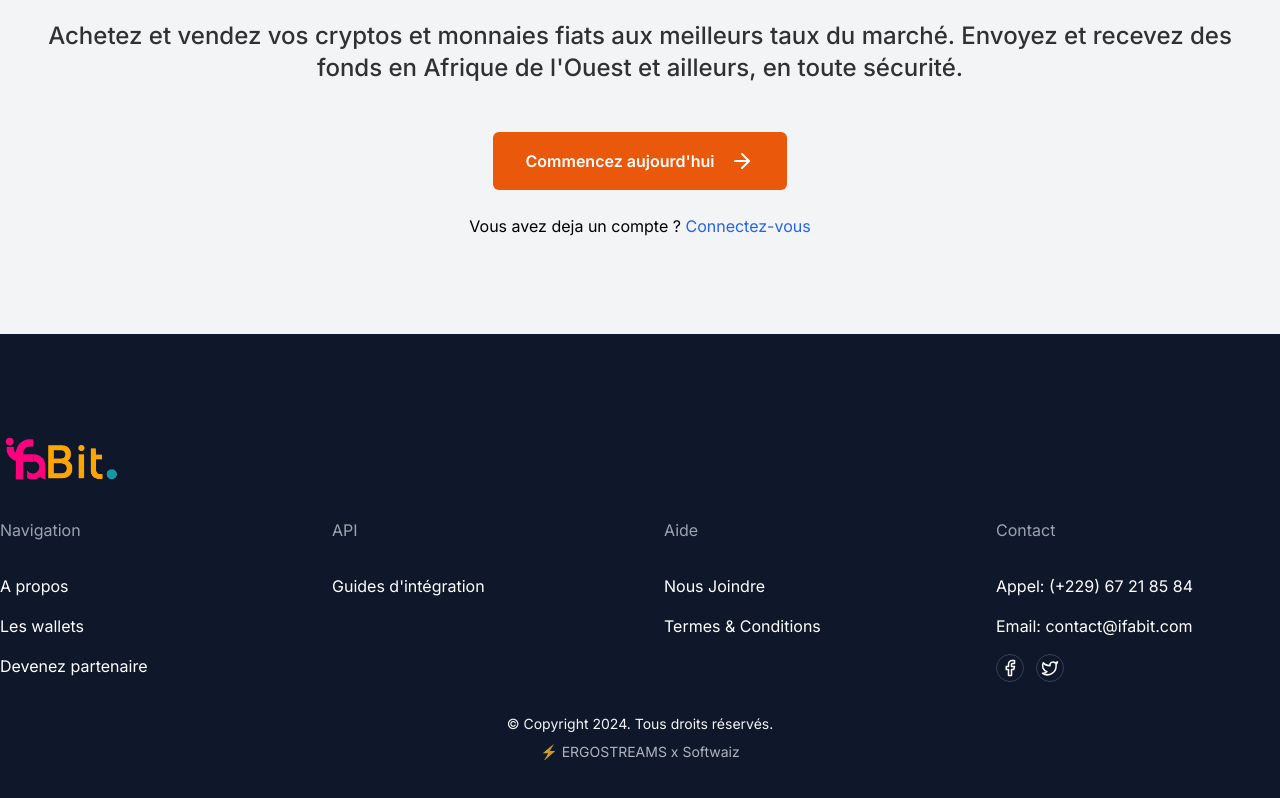
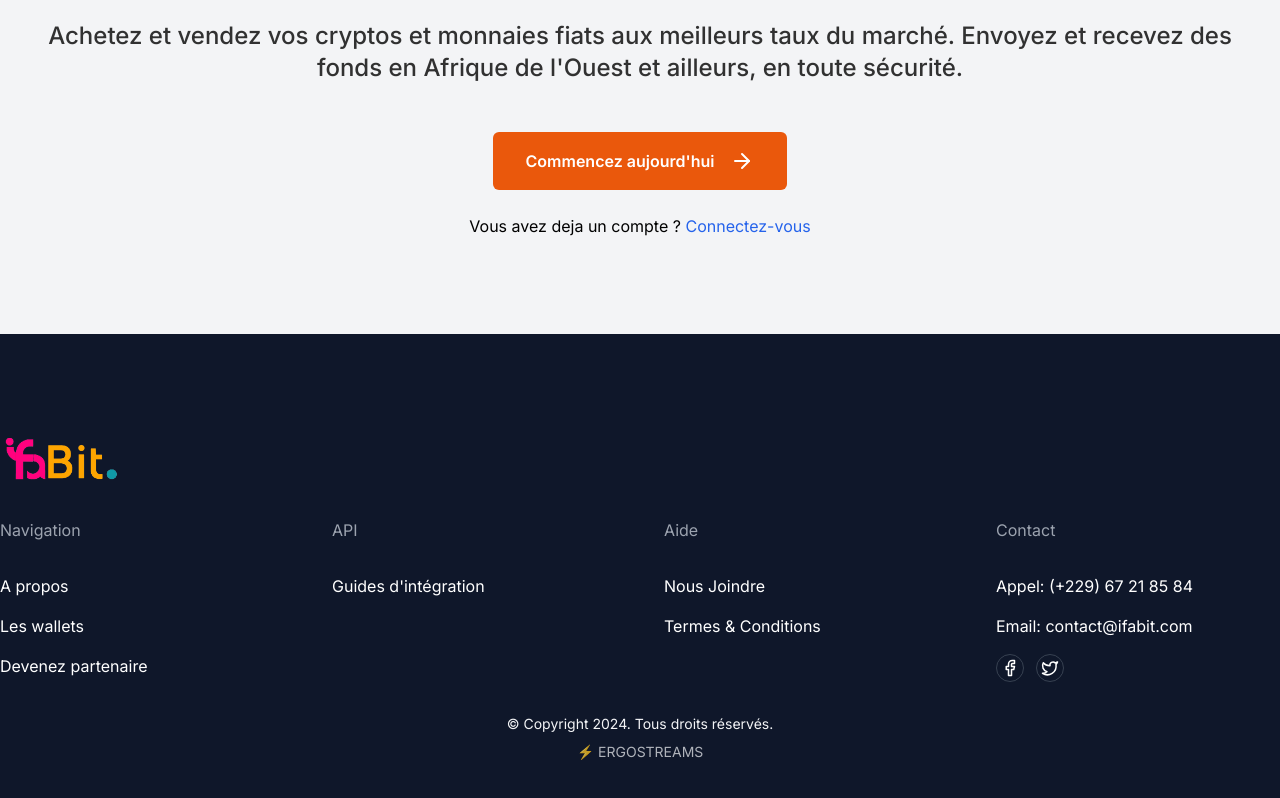
Before and after one commit to Softwaiz/ifabit-www, a Next.js app: page /team in a window 1280 px wide. Shown: the part 1088-1886 px from the top of the page. Built offline with nearby package versions, Linux system fonts and the light colour scheme.

Commit message:
fix: retrait de softwaiz du branding

```diff
--- a/src/components/footer/index.tsx
+++ b/src/components/footer/index.tsx
@@ -141,14 +141,7 @@ export const Footer = () => {
             © Copyright 2024. Tous droits réservés.
           </p>
           <p className="text-sm text-center text-gray-200 opacity-75">
-            ⚡ ERGOSTREAMS x {" "}
-            <a
-              className="hover:underline"
-              target="_blank"
-              href="https://www.softwaiz.co"
-            >
-              Softwaiz
-            </a>
+            ⚡ ERGOSTREAMS
           </p>
         </div>
       </div>
```
